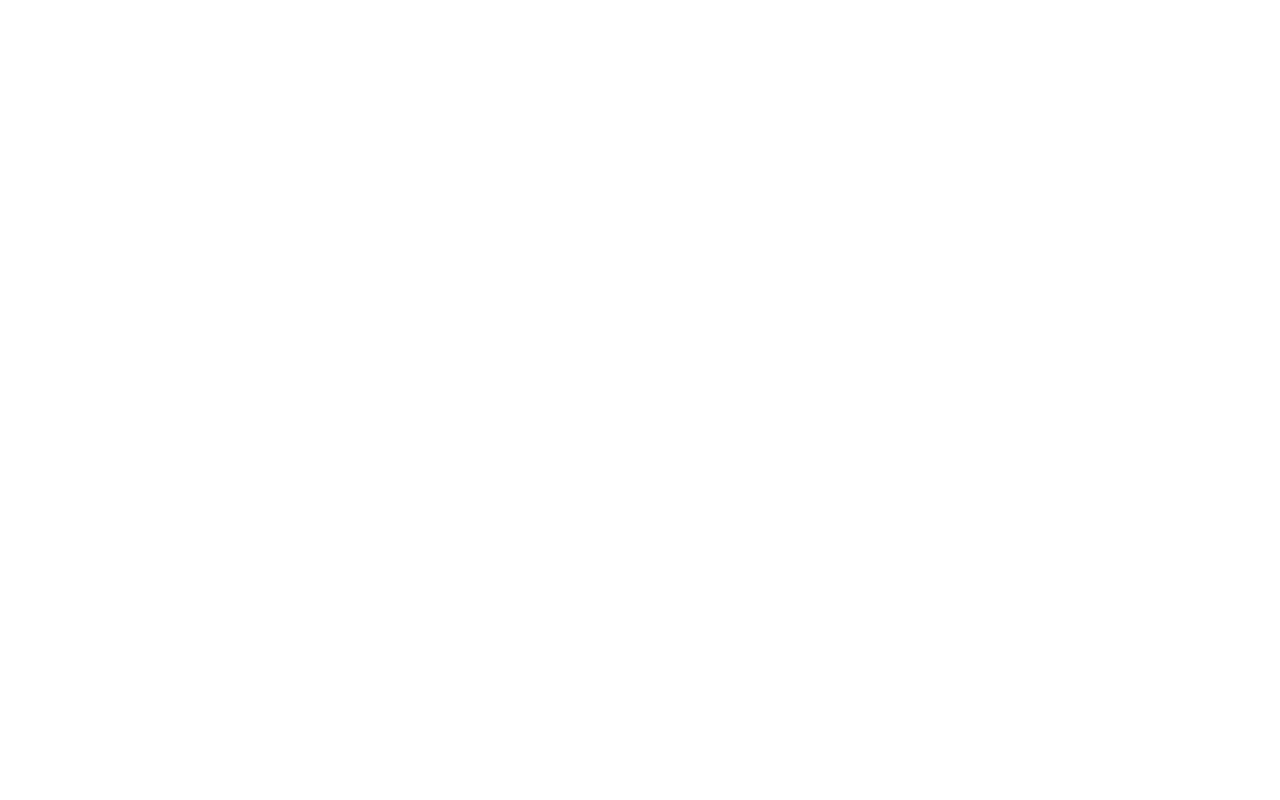
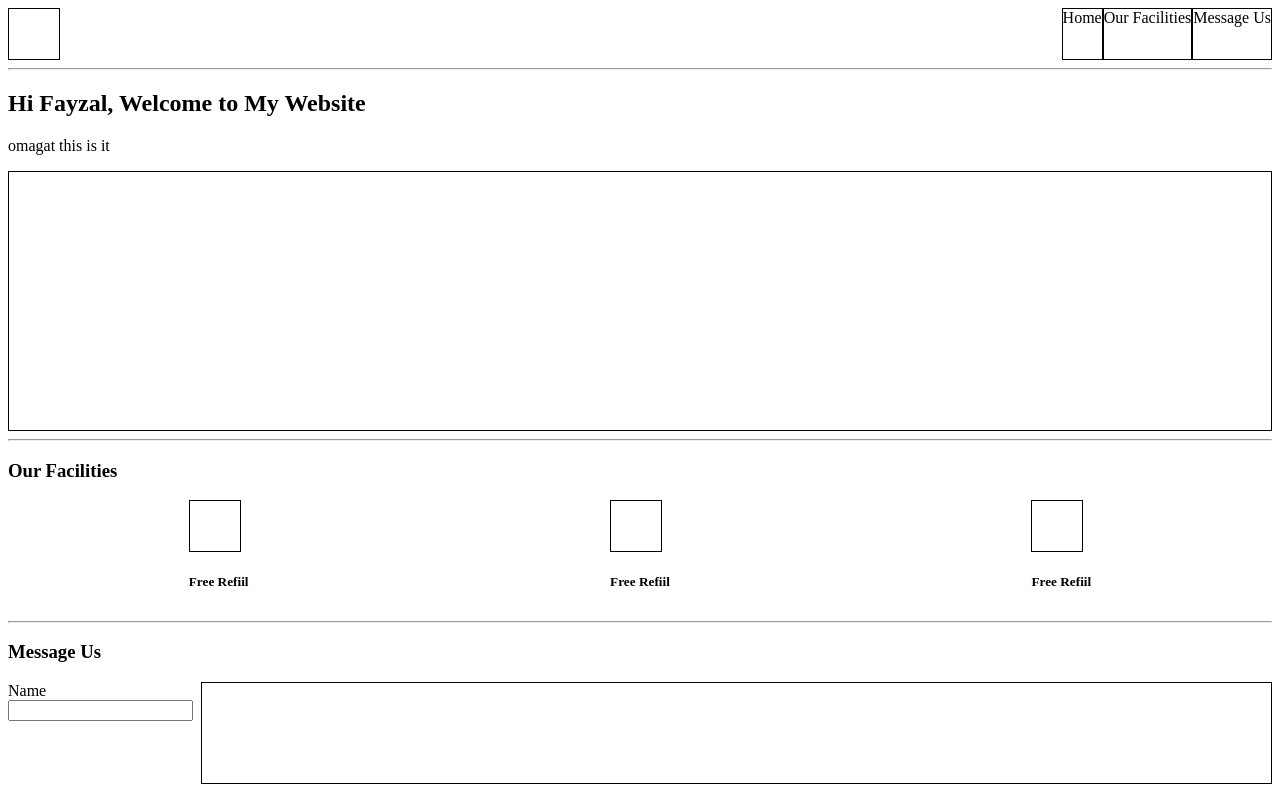
Before and after one commit to revou-fundamental-course/27-may-24-FayzalArif, a plain HTML site: page index.html in a window 1280 px wide. Drawn offline with Linux system fonts and the light colour scheme.

Commit message:
Second Try

```diff
--- a/css/styles.css
+++ b/css/styles.css
@@ -1 +1,42 @@
-/* ini css */
+/* Ini css */
+nav {
+        display: flex;
+        justify-content: space-between;
+    }
+
+nav>section {
+        display: flex;
+    }
+
+.nav-item {
+    border: 1px solid black;
+}
+
+.logo-icon {
+    height: 50px;
+    width: 50px;
+    border: 1px solid black;
+}
+
+.banner-container {
+    height: 258px;
+    border: 1px solid black;
+}
+
+.facility-list {
+    display: flex;
+    justify-content: space-around;
+}
+
+.form-result {
+    height: 100px;
+    border: 1px solid black;
+}
+
+.message-us-section {
+    display: flex;
+}
+
+.result-container {
+    width: 100%;
+}
--- a/index.html
+++ b/index.html
@@ -4,8 +4,89 @@
     <meta charset="UTF-8">
     <meta name="viewport" content="width=device-width, initial-scale=1.0">
     <title>Fayzal Portofolio</title>
+    <link rel="stylesheet" href="css/styles.css">
+
 </head>
 <body>
+   <nav>
+    <div class="logo-icon"></div>
+    <section>
+        <a class="nav-item">Home</a>
+        <a class="nav-item">Our Facilities</a>
+        <a class="nav-item">Message Us</a>
+    </section>
 
+   </nav>
+
+   <hr>
+
+   <section>
+        <!-- Home -->
+        <section></section>
+            <header>
+                <h1>Hi Fayzal, Welcome to My Website</h1>
+            </header>
+
+            <article>
+                <p>omagat this is it</p>
+
+                <div class="banner-container"></div>
+            </article>
+
+            <hr>
+
+        <!-- Our Facilities -->
+        <section>
+            <header>
+                <h1>Our Facilities</h1>
+            </header>
+
+            <article class="facility-list">
+                <div>
+                    <div style="width: 50px; height: 50px; border: 1px solid black;"></div>
+                    <h5>Free Refiil</h5>
+                </div>
+
+                <div>
+                    <div style="width: 50px; height: 50px; border: 1px solid black;"></div>
+                    <h5>Free Refiil</h5>
+                </div>
+
+                <div>
+                    <div style="width: 50px; height: 50px; border: 1px solid black;"></div>
+                    <h5>Free Refiil</h5>
+                </div>
+            </article>
+        </section>
+
+
+        <hr>
+
+        <!-- Message Us -->
+        <section>
+            <header>
+                <h1>Message Us</h1>
+            </header>
+
+            <section class="message-us-section">
+                <!-- Form -->
+                <section>
+                    <form>
+                        <label>Name</label>
+                        <input />
+                    </form>
+                </section>
+
+                <!-- Result -->
+                <section class="result-container">
+                    <div class="form-result"></div>
+                </section>
+            </section>
+
+   </section>
+
+   <footer>
+
+   </footer>
 </body>
 </html>
```
